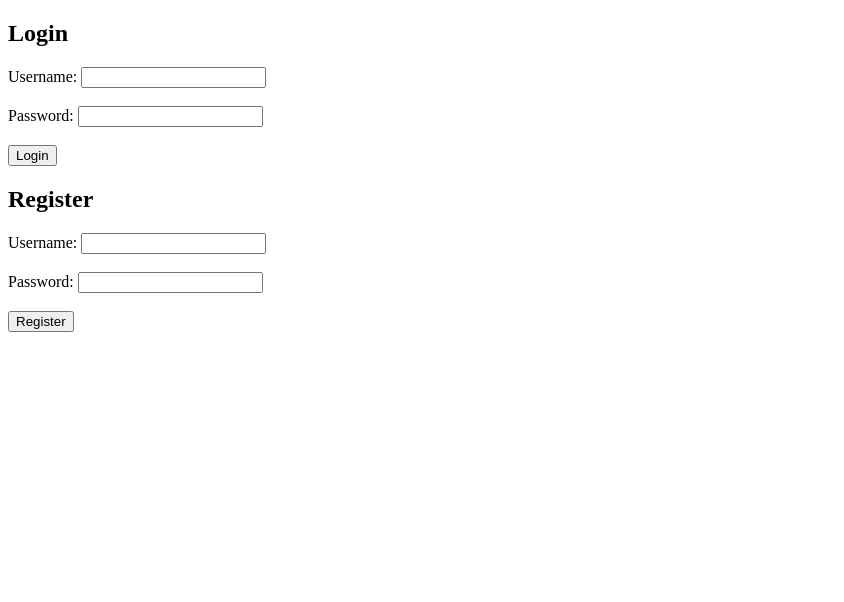
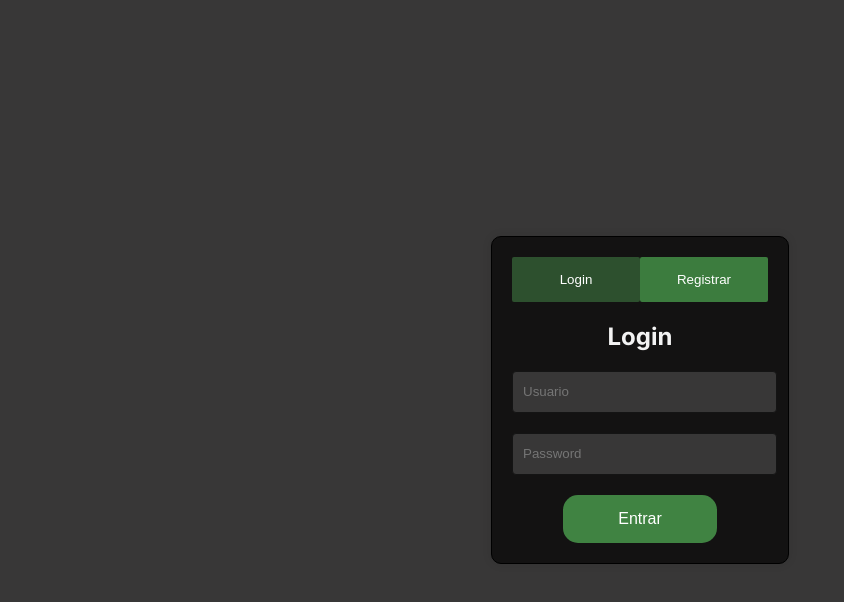
Before and after one commit to joaodias004/java_spring_show_db, a plain HTML site: page vscode/login.html in a window 1280 px wide. Shown: the whole page, without its empty margins (0-844 px from the left). Drawn offline with nearby package versions, Linux system fonts and the light colour scheme.

Commit message:
Adds redone login and register page fully functionally.
The whole login page has been redone and reorganized into 3 files, being login.html, login.css and login.js

```diff
--- /dev/null
+++ b/vscode/css/login.css
@@ -0,0 +1,93 @@
+body {
+    display: flex;
+    justify-content: center;
+    align-items: center;
+    height: 100vh;
+    margin: 0;
+    font-family: 'Inter', sans-serif;
+    background-color: #383737;
+}
+
+.container {
+    width: 20%;
+    margin: 40px auto;
+    background-color: #131212;
+    padding: 20px;
+    border: 1px solid #000000;
+    border-radius: 10px;
+    box-shadow: 0 0 10px rgba(0, 0, 0, 0.1);
+}
+
+.tab-buttons {
+    display: flex;
+    margin-bottom: 20px;
+}
+
+.tab-button {
+    flex: 10;
+    padding: 15px;
+    background-color: #3c7c3e;
+    color: #fff;
+    text-align: center;
+    border: none;
+    border-radius: 2px;
+    cursor: pointer;
+}
+
+.tab-button.active {
+    background-color: #2d502e;
+}
+
+.form-group {
+    background-color: #131212;
+    margin-bottom: 20px;
+}
+
+h2 {
+    color: #f3f3f3;
+    text-align: center;
+}
+
+label {
+    display: block;
+    margin-bottom: 10px;
+    color: #ffffff;
+}
+
+input[type="text"], input[type="password"] {
+    color: #ffffff;
+    width: 95%;
+    height: 20px;
+    padding: 10px;
+    border: 1px solid #141414;
+    border-radius: 4px;
+    background-color: #383737;
+}
+
+.button-container {
+    display: flex;
+    justify-content: center;
+}
+button[type="submit"] {
+    width: 60%;
+    padding: 15px;
+    background-color: #408342;
+    color: #fff;
+    border: none;
+    border-radius: 15px;
+    cursor: pointer;
+    font-size: 16px;
+    transition: background-color 0.3s;
+}
+
+button[type="submit"]:hover {
+    background-color: #7abb7c;
+}
+
+.form-container {
+    display: none;
+}
+
+.form-container.active {
+    display: block;
+}
--- a/vscode/login.html
+++ b/vscode/login.html
@@ -1,70 +1,54 @@
 <!DOCTYPE html>
-<html lang="en">
+<html lang="pt-br">
 <head>
     <meta charset="UTF-8">
     <meta name="viewport" content="width=device-width, initial-scale=1.0">
     <title>Autenticar</title>
+    <link rel="stylesheet"
+        href="https://fonts.googleapis.com/css2?family=Material+Symbols+Outlined:opsz,wght,FILL,GRAD@48,400,0,0" />
+    <link rel="preconnect" href="https://fonts.googleapis.com">
+    <link rel="preconnect" href="https://fonts.gstatic.com" crossorigin>
+    <link href="https://fonts.googleapis.com/css2?family=Inter:wght@400;700&display=swap" rel="stylesheet">
+    <link rel="stylesheet" href="css/login.css">
 </head>
 <body>
+    <div class="container">
+        <div class="tab-buttons">
+            <button class="tab-button active" data-tab="loginForm">Login</button>
+            <button class="tab-button" data-tab="registerForm">Registrar</button>
+        </div>
 
-    <h2>Login</h2>
-    <form id="loginForm">
-        <label for="loginUsername">Username:</label>
-        <input type="text" id="loginUsername" name="username" required><br><br>
-        <label for="loginPassword">Password:</label>
-        <input type="password" id="loginPassword" name="password" required><br><br>
-        <button type="submit">Login</button>
-    </form>
+        <div id="loginForm" class="form-container active">
+            <h2>Login</h2>
+            <form id="loginFormContent">
+                <div class="form-group">
+                    <input type="text" placeholder="Usuario" id="loginUsername" name="username" required>
+                </div>
+                <div class="form-group">
+                    <input type="password" placeholder="Password" id="loginPassword" name="password" required>
+                </div>
+                <div class="button-container">
+                    <button type="submit">Entrar</button>
+                </div>
+            </form>
+        </div>
 
-    <h2>Register</h2>
-    <form id="registerForm">
-        <label for="registerUsername">Username:</label>
-        <input type="text" id="registerUsername" name="username" required><br><br>
-        <label for="registerPassword">Password:</label>
-        <input type="password" id="registerPassword" name="password" required><br><br>
-        <button type="submit">Register</button>
-    </form>
+        <div id="registerForm" class="form-container">
+            <h2>Register</h2>
+            <form id="registerFormContent">
+                <div class="form-group">
+                    <input type="text" placeholder="Usuario" id="registerUsername" name="username" required>
+                </div>
+                <div class="form-group">
+                    <input type="password" placeholder="Password" id="registerPassword" name="password" required>
+                </div>
+                <div class="button-container">
+                    <button type="submit">Registrar</button>
+                </div>
+            </form>
+        </div>
+    </div>
 
-    <script>
-        const handleFormSubmission = (event, url) => {
-            event.preventDefault();
-
-            const username = event.target.elements.username.value;
-            const password = event.target.elements.password.value;
-
-            fetch(url, {
-                method: 'POST',
-                headers: {
-                    'Content-Type': 'application/json'
-                },
-                body: JSON.stringify({ username, password })
-            })
-            .then(response => response.text())
-            .then(data => {
-                if (url === 'http://localhost:8080/login') {
-                    if (data) {
-                        localStorage.setItem('token', data);
-                        window.location.href = '/index.html';;
-                    } else {
-                        alert('Login falhou');
-                    }
-                } else {
-                    alert(data);
-                }
-            })
-            .catch(error => {
-                console.error('Error:', error);
-                alert('Ocorreu um erro');
-            });
-        };
-
-        document.getElementById('loginForm').addEventListener('submit', event => {
-            handleFormSubmission(event, 'http://localhost:8080/login');
-        });
-
-        document.getElementById('registerForm').addEventListener('submit', event => {
-            handleFormSubmission(event, 'http://localhost:8080/register');
-        });
-    </script>
+    <script src="./scripts/login.js" type="module"></script>
 </body>
 </html>
--- /dev/null
+++ b/vscode/scripts/login.js
@@ -0,0 +1,54 @@
+const tabButtons = document.querySelectorAll('.tab-button');
+        const forms = document.querySelectorAll('.form-container');
+
+        tabButtons.forEach(button => {
+            button.addEventListener('click', () => {
+                const targetForm = button.getAttribute('data-tab');
+
+                forms.forEach(form => form.classList.remove('active'));
+                tabButtons.forEach(btn => btn.classList.remove('active'));
+
+                document.getElementById(targetForm).classList.add('active');
+                button.classList.add('active');
+            });
+        });
+
+        const handleFormSubmission = (event, url) => {
+            event.preventDefault();
+
+            const username = event.target.elements.username.value;
+            const password = event.target.elements.password.value;
+
+            fetch(url, {
+                method: 'POST',
+                headers: {
+                    'Content-Type': 'application/json'
+                },
+                body: JSON.stringify({ username, password })
+            })
+            .then(response => response.text())
+            .then(data => {
+                if (url === 'http://localhost:8080/login') {
+                    if (data) {
+                        localStorage.setItem('token', data);
+                        window.location.href = '/index.html';
+                    } else {
+                        alert('Login falhou');
+                    }
+                } else {
+                    alert(data);
+                }
+            })
+            .catch(error => {
+                console.error('Error:', error);
+                alert('Ocorreu um erro');
+            });
+        };
+
+        document.getElementById('loginFormContent').addEventListener('submit', event => {
+            handleFormSubmission(event, 'http://localhost:8080/login');
+        });
+
+        document.getElementById('registerFormContent').addEventListener('submit', event => {
+            handleFormSubmission(event, 'http://localhost:8080/register');
+        });
```
